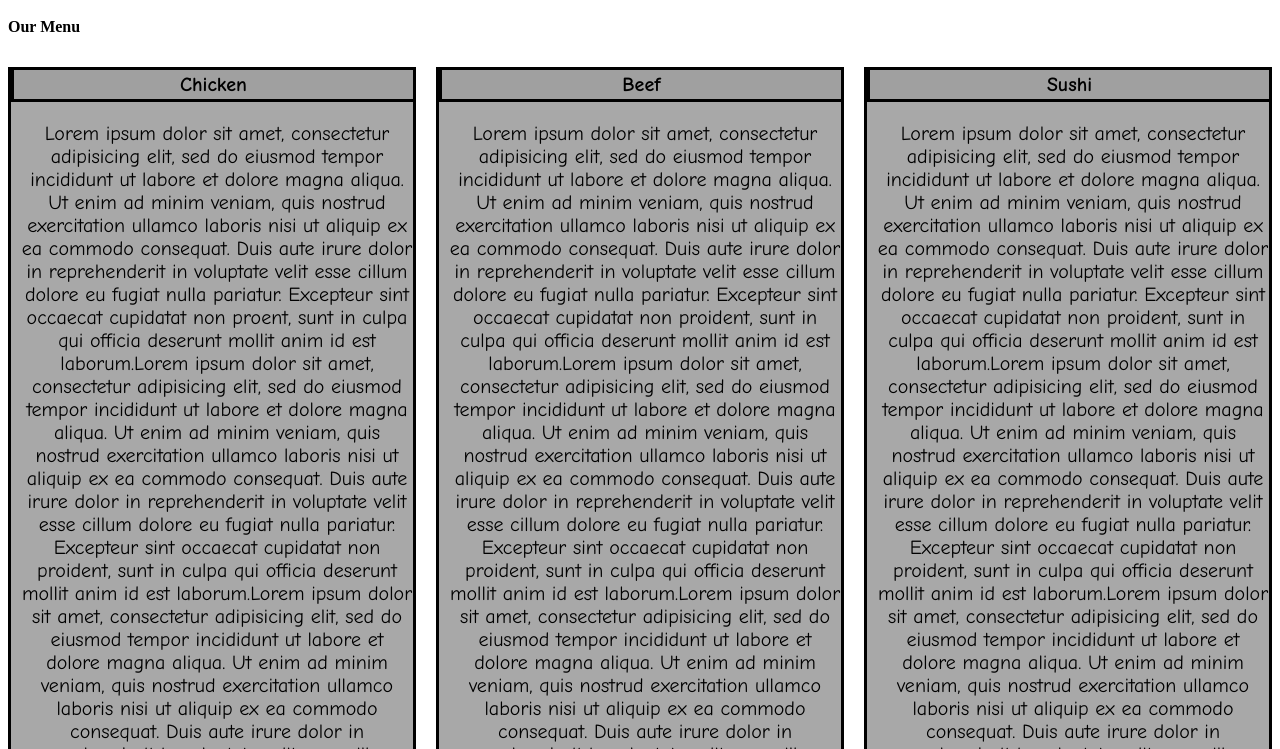
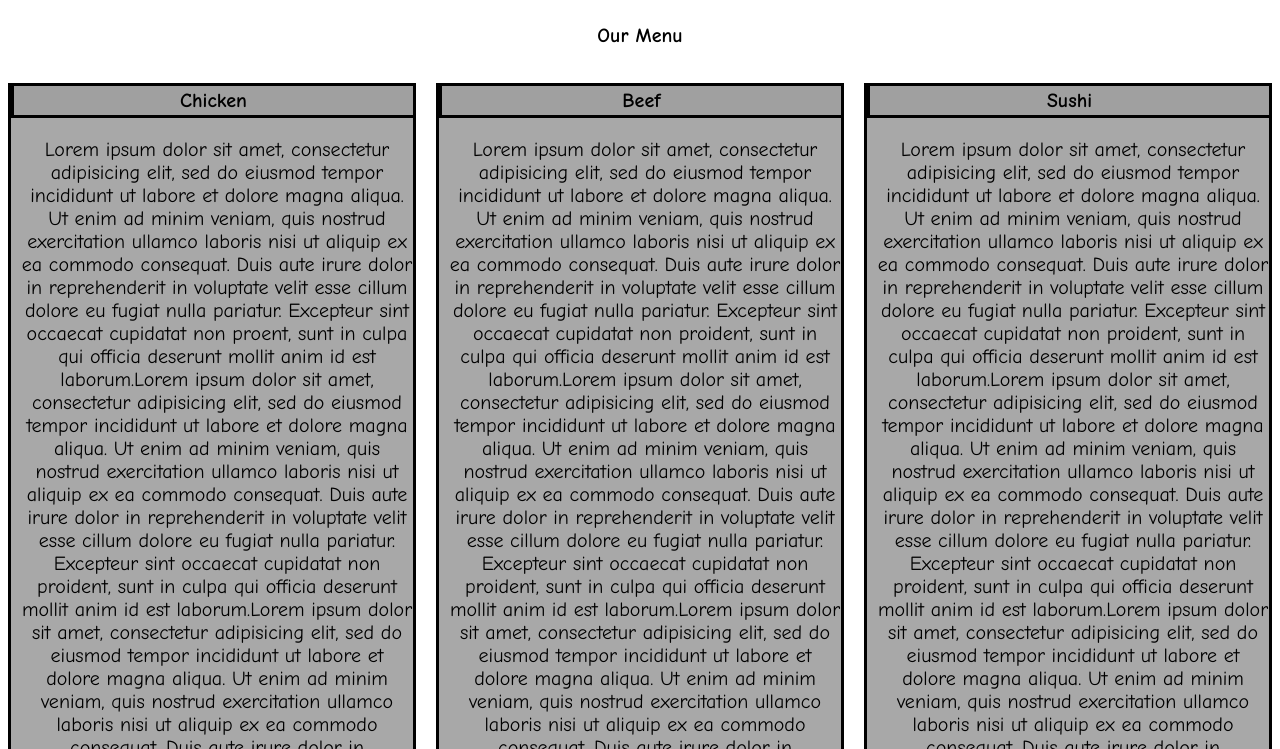
Before and after one commit to Re-LMartins/Module-3-assigment, a plain HTML site: page index.html in a window 1280 px wide. Shown: the part 51-800 px from the top of the page. Drawn offline with Linux system fonts and the light colour scheme.

Commit message:
Update style.css

```diff
--- a/css/style.css
+++ b/css/style.css
@@ -240,7 +240,11 @@ h1 {   /*centralizando titulo*/
 
 }
 
-
+.subtitulo h4 {
+  font-family: "Comic Sans MS", "Calibri", Arial, Helvetica, sans-serif;
+  text-align: center;
+  font-size:125%;
+}
 .menu-icon {
   cursor: pointer;
 
```
